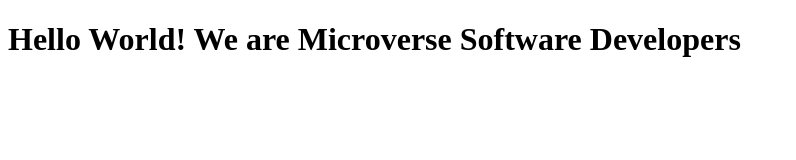
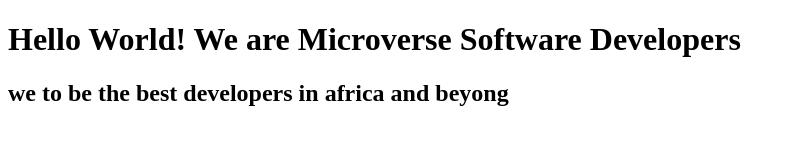
Before and after one commit to ClarenceAtim/Clarence-RASHID, a plain HTML site: page index.html in a window 1280 px wide. Shown: the whole page, without its empty margins (0-796 px from the left). Drawn offline with Linux system fonts and the light colour scheme.

Commit message:
second code

```diff
--- a/index.html
+++ b/index.html
@@ -8,6 +8,8 @@
 </head>
 <body>
     <h1>Hello World! We are Microverse Software Developers</h1>
+    <h2>we to be the best developers in africa and beyong
 
+    </h2>
 </body>
 </html>
```
